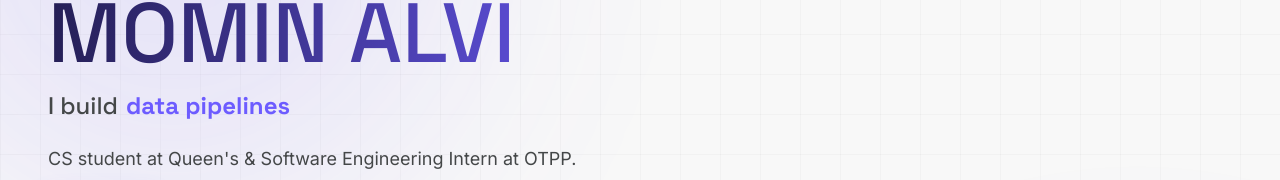
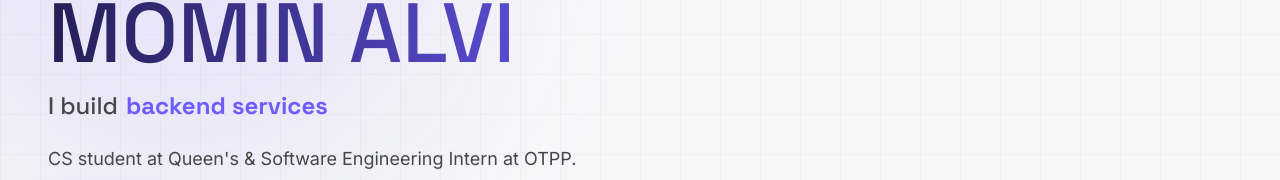
Before and after one commit to mominalvi/personal-portfolio, a Next.js app: page / in a window 1280 px wide. Shown: the part 126-306 px from the top of the page. Built offline with nearby package versions, Linux system fonts and the light colour scheme.

Commit message:
add full-stack products to rotating hero words

```diff
--- a/src/components/Hero.tsx
+++ b/src/components/Hero.tsx
@@ -21,6 +21,7 @@ export default function Hero() {
         <RotatingText
           words={[
             "AI systems",
+            "full-stack products",
             "backend services",
             "data pipelines",
             "RAG applications",
```
